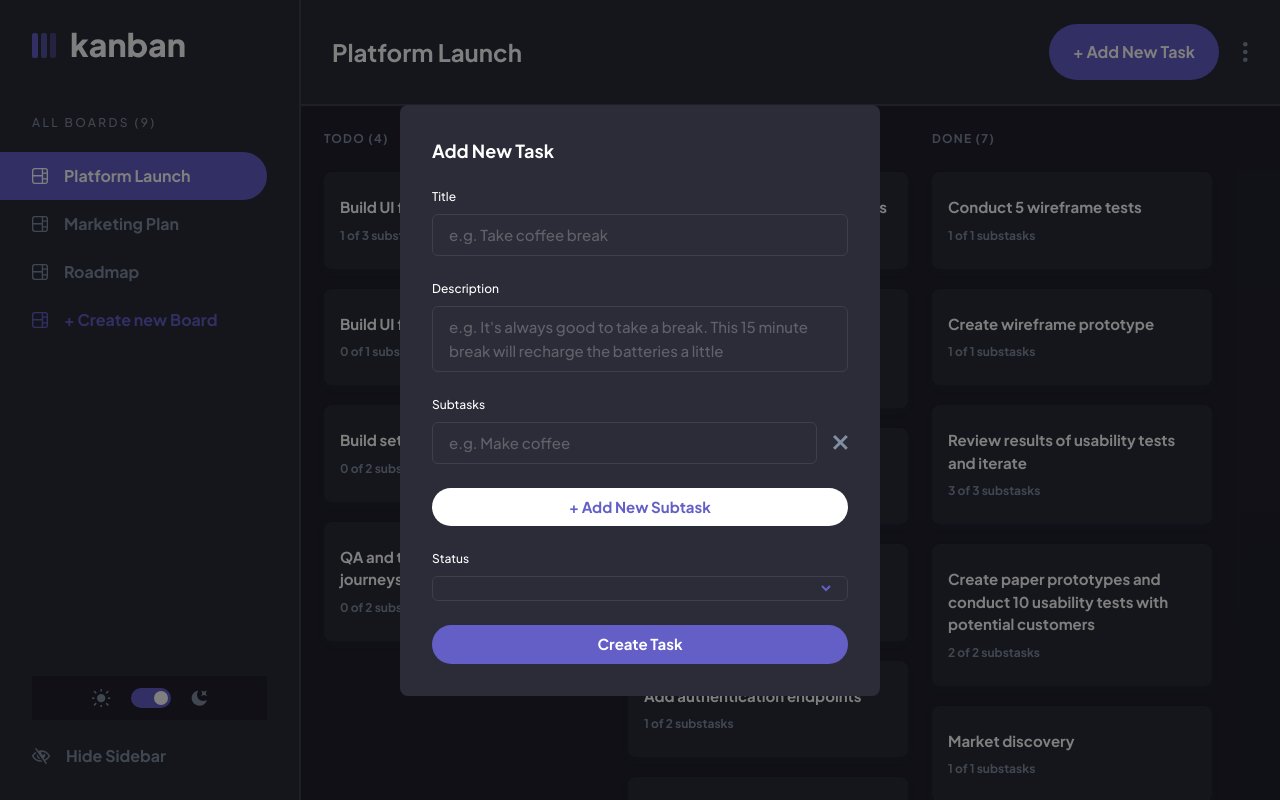
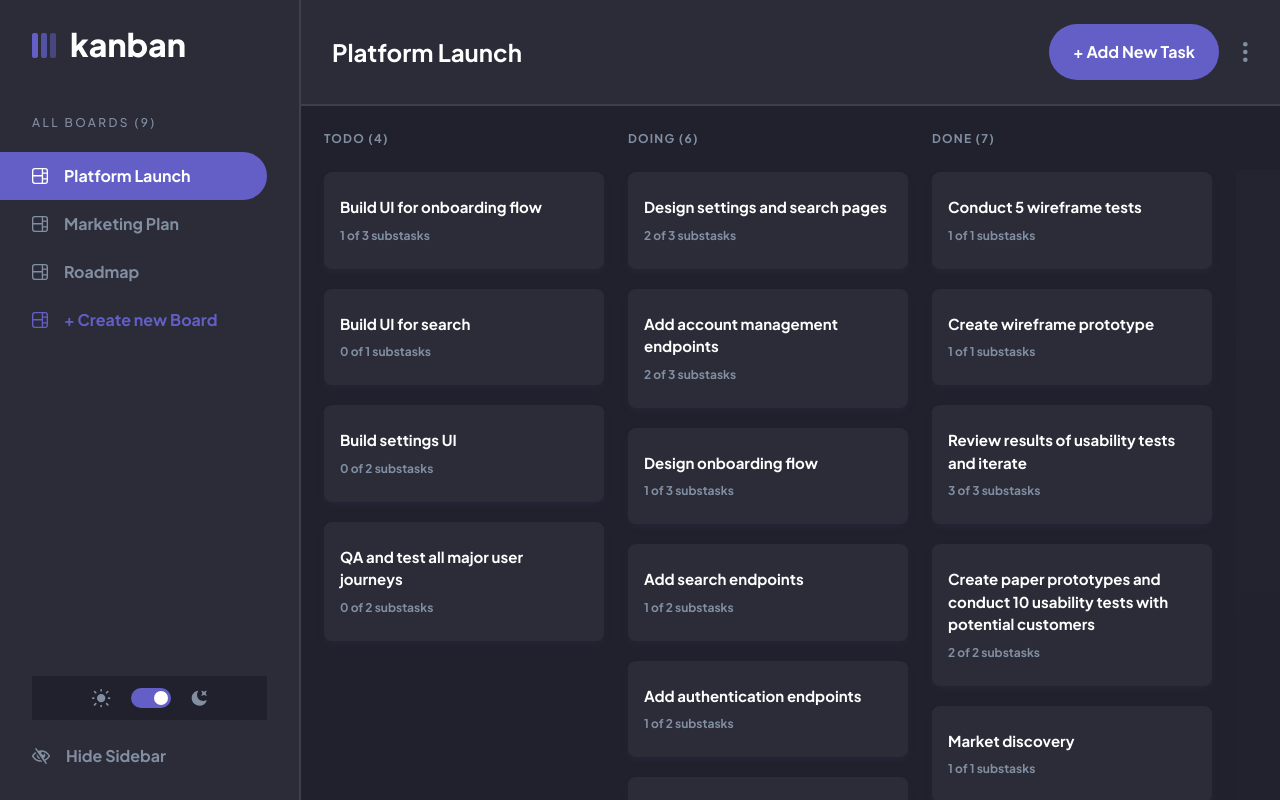
Before and after one commit to Specticall/Kanban, a React (Vite) app: page /home in a window 1280 px wide. Built offline with nearby package versions, Linux system fonts and the light colour scheme; data requests are answered from the project's data file.

Commit message:
feat: Loading form data on create / edit; bug: submit reducer type is created before form status field is functional which causes potential bug, currently commented, dep : uuidv4

```diff
--- a/package.json
+++ b/package.json
@@ -8,7 +8,7 @@
     "build": "tsc && vite build",
     "lint": "eslint . --ext ts,tsx --report-unused-disable-directives --max-warnings 0",
     "preview": "vite preview",
-    "server": "json-server --watch data/db.json --port 9000 --delay 500",
+    "server": "json-server --watch data/db.json --port 9000 --delay 0",
     "start": "npm run dev && npm run server"
   },
   "dependencies": {
@@ -18,7 +18,8 @@
     "react": "^18.2.0",
     "react-dom": "^18.2.0",
     "react-hook-form": "^7.48.2",
-    "react-router-dom": "^6.20.0"
+    "react-router-dom": "^6.20.0",
+    "uuid": "^9.0.1"
   },
   "devDependencies": {
     "@types/react": "^18.2.37",
--- a/src/components/Board/BoardComponents/Board.tsx
+++ b/src/components/Board/BoardComponents/Board.tsx
@@ -4,12 +4,17 @@ import { BoardHeading } from "./BoardHeading";
 import { BoardContent } from "./BoardContent";
 import { useNavbar } from "../../../context/NavbarContext";
 import { TaskForm } from "./TaskForm";
+import { useBoard } from "../../../context/BoardContext";
 
 export default function Board() {
+  const { formType, formTaskData } = useBoard();
+
   return (
     <main className="h-full flex flex-col relative overflow-hidden max-h-screen">
       <ShowSidebar />
-      <TaskForm />
+      {formType === "none" || (
+        <TaskForm formType={formType} formData={formTaskData} />
+      )}
       <BoardHeading />
       <BoardContent />
     </main>
--- a/src/components/Board/BoardComponents/BoardContent.tsx
+++ b/src/components/Board/BoardComponents/BoardContent.tsx
@@ -1,4 +1,3 @@
-import { useState } from "react";
 import { useBoard } from "../../../context/BoardContext";
 import {
   BoardColumnType,
@@ -87,8 +86,7 @@ function BoardItems({
   column: number;
 }) {
   const { title, subtasks } = boardData;
-  const [showDetails, setShowDetails] = useState(false);
-  const { showConfirmationModal } = useBoardItem();
+  const { showConfirmationModal, showDetails, setShowDetails } = useBoardItem();
 
   const completedSubtasks: number = subtasks.reduce(
     (result: number, current: BoardSubtask) => {
--- a/src/components/Board/BoardComponents/BoardHeading.tsx
+++ b/src/components/Board/BoardComponents/BoardHeading.tsx
@@ -34,13 +34,15 @@ function HeadingTitle() {
 }
 function HeadingButtons() {
   const { screenType } = useViewportWidth();
-  const { boardData } = useBoard();
+  const { boardData, dispatch } = useBoard();
+
   return (
     <>
       <Button
         buttonType="primary"
         disabled={!boardData}
         className="max-md:py-3"
+        onClick={() => dispatch({ type: "form/create/task" })}
       >
         {screenType === "desktop" ? (
           "+ Add New Task"
--- a/src/components/Board/BoardComponents/TaskForm.tsx
+++ b/src/components/Board/BoardComponents/TaskForm.tsx
@@ -1,22 +1,44 @@
 import { Button } from "../../Button";
 import PopupLayout from "../../PopupLayout";
 import { useForm, SubmitHandler, useFieldArray } from "react-hook-form";
-import { useState } from "react";
 import { InputText, InputTextArea } from "../../FormInputs";
 import Icons from "../../Icons";
 import { DropDown } from "../../DropDown";
-import { useBoard } from "../../../context/BoardContext";
+import { formTypeProp, useBoard } from "../../../context/BoardContext";
+import { BoardSubtask, BoardTask } from "../../../types/generalTypes";
+
+//@ts-expect-error imported library not supporting types.
+import { v4 as createUUID } from "uuid";
 
 export type TaskFormFields = {
   title: string;
   description: string;
-  subtaskList: {
-    title: string;
-  }[];
+  subtaskList: BoardSubtask[];
 };
 
-export function TaskForm({ type = "Add" }: { type: string }) {
-  const { boardData } = useBoard();
+type TaskFormProps = {
+  formType: formTypeProp;
+  formData: BoardTask | undefined;
+};
+
+type formDisplay = {
+  title: string;
+  button: string;
+};
+
+const formTypeDisplay: Record<string, formDisplay> = {
+  "create/task": {
+    title: "Add New Task",
+    button: "Create Task",
+  },
+  "edit/task": {
+    title: "Edit Task",
+    button: "Save Changes",
+  },
+};
+
+export function TaskForm({ formType, formData }: TaskFormProps) {
+  const { boardData, dispatch } = useBoard();
   const {
     register,
     handleSubmit,
@@ -24,12 +46,15 @@ export function TaskForm({ type = "Add" }: { type: string }) {
     formState: { errors },
   } = useForm<TaskFormFields>({
     defaultValues: {
-      title: "",
-      description: "",
-      subtaskList: [{ title: "" }],
+      title: formData?.title || "",
+      description: formData?.description || "",
+      subtaskList: formData?.subtasks.filter((subtask) => subtask.title) || [
+        { title: "", isCompleted: false, id: createUUID() },
+      ],
     },
     shouldUseNativeValidation: false,
   });
+
   const { fields, append, remove } = useFieldArray({
     control,
     name: "subtaskList",
@@ -38,6 +63,8 @@ export function TaskForm({ type = "Add" }: { type: string }) {
   const handleCreateTask = () => {
     append({
       title: "",
+      isCompleted: false,
+      id: createUUID(),
     });
   };
 
@@ -46,19 +73,20 @@ export function TaskForm({ type = "Add" }: { type: string }) {
   };
 
   const onSubmit: SubmitHandler<TaskFormFields> = (data) => {
-    console.log(data);
+    console.log(data, formType);
+    // dispatch({ type: "form/submit/task", payload: data });
   };
 
   const statusList = boardData?.columns.map((column) => column.name) || [];
 
   return (
-    <PopupLayout onClose={() => {}}>
+    <PopupLayout onClose={() => dispatch({ type: "form/close" })}>
       <form
         className="bg-elements p-8 rounded-lg text-primary grid gap-6 w-[30rem]"
         onSubmit={handleSubmit(onSubmit)}
         id="new Task"
       >
-        <h2 className="text-lg font-bold">{type} New Task</h2>
+        <h2 className="text-lg font-bold">{formTypeDisplay[formType].title}</h2>
         <InputText
           register={register}
           label="title"
@@ -111,7 +139,7 @@ export function TaskForm({ type = "Add" }: { type: string }) {
           />
         </div>
         <Button className="text-md [&]:py-2" htmlType="submit">
-          Create Task
+          {formTypeDisplay[formType].button}
         </Button>
       </form>
     </PopupLayout>
--- a/src/context/BoardContext.tsx
+++ b/src/context/BoardContext.tsx
@@ -1,21 +1,29 @@
 import { createContext, useContext, useReducer, useEffect } from "react";
-import { BoardData, ChildrenProp } from "../types/generalTypes";
+import { BoardData, BoardTask, ChildrenProp } from "../types/generalTypes";
 import { BASE_URL } from "../config/config";
 import { ErrorMessage } from "../types/generalTypes";
 
 import { get_boardList_with_modified_subtask } from "../helper/BoardStateUpdater/get_boardList_with_modified_subtask";
 import { get_boardList_with_swapped_category } from "../helper/BoardStateUpdater/get_boardList_with_swapped_category";
 import { get_boardList_with_deleted_task } from "../helper/BoardStateUpdater/get_boardList_with_deleted_task";
+import { get_boardList_with_updated_task } from "../helper/BoardStateUpdater/get_boardList_with_updated_task";
 
 /*
 Types for the Board context
 */
 type PageDestination = number;
 
+export type formTypeProp =
+  | "create/task"
+  | "edit/task"
+  | "create/board"
+  | "none";
+
 // Context output type
 interface BoardContextValues extends BoardStates {
   switchToPage: (pageDestination: PageDestination) => void;
   dispatch: ({ type, payload }: BoardAction) => void;
+  formType: formTypeProp;
 }
 
 // Reducer state type
@@ -24,8 +32,9 @@ interface BoardStates {
   boardData: BoardData | undefined;
   status: "loading" | "ready" | "error";
   boardPage: number;
-  // TEMP
-  openedTaskForm: object;
+  formType: formTypeProp;
+  formTaskData: BoardTask | undefined;
+  formTaskColumn: number;
 }
 
 type updateSubtaskProps = { column: number; taskId: string; subtaskId: string };
@@ -49,6 +58,13 @@ type BoardAction =
   | {
       type: "board/task/delete";
       payload: { locationDependencies: Omit<updateSubtaskProps, "subtaskId"> };
+    }
+  | { type: "form/edit/task"; payload: { column: number; taskId: string } }
+  | { type: "form/create/task"; payload?: null }
+  | { type: "form/close"; payload?: null }
+  | {
+      type: "form/submit/task";
+      payload: BoardTask;
     };
 
 // =============================================================
@@ -60,11 +76,56 @@ const initialState: BoardStates = {
   boardData: undefined,
   status: "loading",
   boardPage: 0,
-  openedTaskForm: {},
+  formType: "none",
+  formTaskData: undefined,
+  formTaskColumn: 0,
 };
 
 function reducer(state: BoardStates, action: BoardAction): BoardStates {
   switch (action.type) {
+    // TEMP : Need to make the status field functional first.
+    // case "form/submit/task": {
+    //   const locationDependencies = {
+    //     column: state.formTaskColumn,
+    //     boardDataAll: state.boardDataAll,
+    //     page: state.boardPage,
+    //   };
+
+    //   const updatedBoard = get_boardList_with_updated_task({
+    //     locationDependencies,
+    //     value: action.payload,
+    //   });
+
+    //   console.log(updatedBoard);
+    //   return {
+    //     ...state,
+    //     // formType: "none",
+    //     // boardDataAll: updatedBoard,
+    //     // boardData: updatedBoard[state.boardPage],
+    //   };
+    // }
+    case "form/create/task": {
+      return {
+        ...state,
+        formType: "create/task",
+      };
+    }
+    case "form/edit/task": {
+      const { column, taskId } = action.payload;
+      return {
+        ...state,
+        formType: "edit/task",
+        formTaskData: state.boardData?.columns[column].tasks.find(
+          (task) => task.id === taskId
+        ),
+      };
+    }
+    case "form/close":
+      return {
+        ...state,
+        formType: "none",
+        formTaskData: undefined,
+      };
     case "board/task/delete": {
       const locationDependencies = {
         ...action.payload.locationDependencies,
@@ -140,10 +201,10 @@ function reducer(state: BoardStates, action: BoardAction): BoardStates {
 }
 
 export function BoardProvider({ children }: ChildrenProp) {
-  const [{ boardData, status, boardDataAll, boardPage }, dispatch] = useReducer(
-    reducer,
-    initialState
-  );
+  const [
+    { boardData, status, boardDataAll, boardPage, formType, formTaskData },
+    dispatch,
+  ] = useReducer(reducer, initialState);
 
   // Fetch board's data on load.
   useEffect(() => {
@@ -175,6 +236,8 @@ export function BoardProvider({ children }: ChildrenProp) {
     <BoardContext.Provider
       value={{
         boardData,
+        formTaskData,
+        formType,
         status,
         boardDataAll,
         boardPage,
--- /dev/null
+++ b/src/helper/BoardStateUpdater/get_boardList_with_updated_task.tsx
@@ -0,0 +1,31 @@
+import { BoardData, BoardTask } from "../../types/generalTypes";
+
+//@ts-expect-error : lodash clone deep import issue
+import cloneDeep from "lodash.clonedeep";
+
+type locationDependenciesParams = {
+  page: number;
+  column: number;
+  boardDataAll: BoardData[];
+};
+
+export function get_boardList_with_updated_task({
+  locationDependencies: { page, column, boardDataAll },
+  value: newTask,
+}: {
+  locationDependencies: locationDependenciesParams;
+  value: BoardTask;
+}) {
+  const updatedBoard = cloneDeep(boardDataAll);
+
+  const newTaskList: BoardTask[] = updatedBoard[page].columns[
+    column
+  ].tasks.reduce((newList: BoardTask[], current: BoardTask) => {
+    return current.id === newTask.id ? newTask : current;
+  }, []);
+
+  console.log(newTaskList);
+  // updatedBoard[page].columns[column].tasks[targetTaskIndex] = newTask;
+
+  return updatedBoard;
+}
```
Also changed, not shown: src/context/BoardItemContext.tsx (+8 -1 lines), src/helper/helper.tsx (+101 -0 lines), 1 other file (tests, documents, lock files or other folders).
